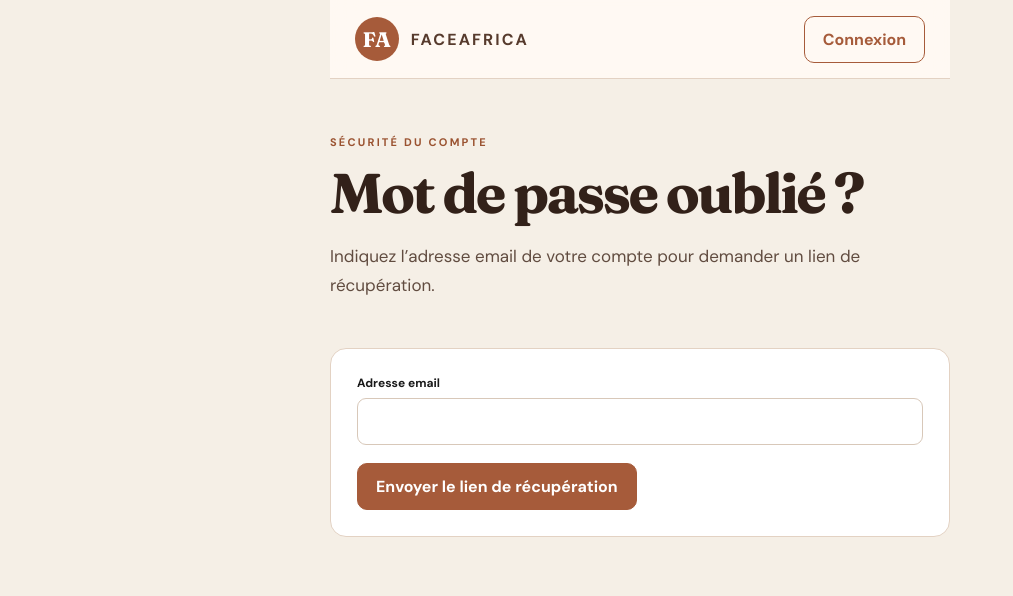
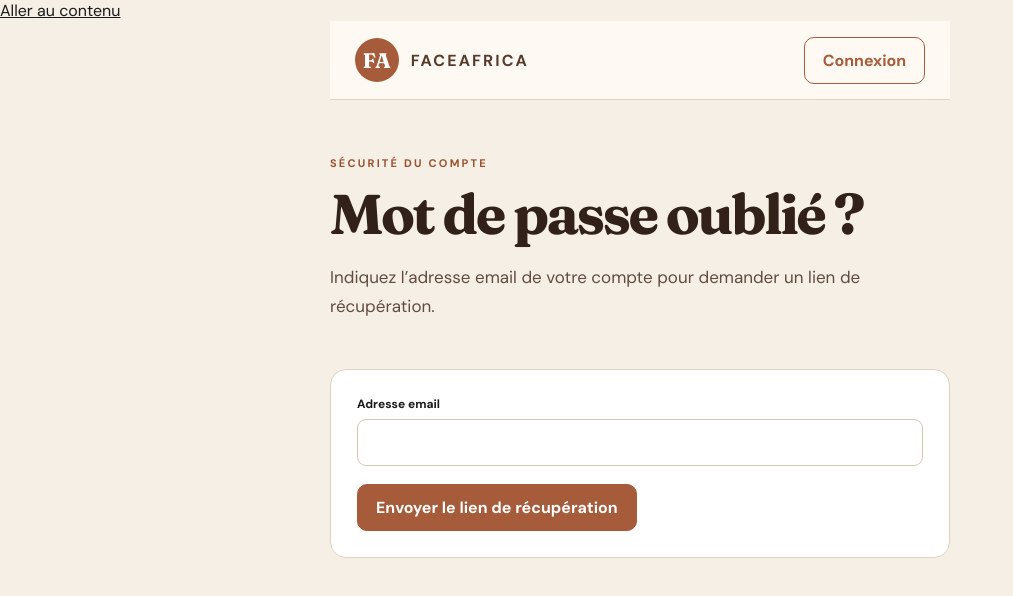
Before and after one commit to alladindieye-max/face-africa, a Next.js app: page /mot-de-passe-oublie in a window 1280 px wide. Shown: the top 596 px of the page, without its empty margins (0-1013 px from the left). Built offline with nearby package versions, Linux system fonts and the light colour scheme; no server answers.

Commit message:
Add keyboard skip link to page content

```diff
--- a/src/app/layout.tsx
+++ b/src/app/layout.tsx
@@ -14,5 +14,5 @@ export const metadata: Metadata = {
   appleWebApp: { capable: true, title: 'FACEAFRICA' },
 };
 export default function RootLayout({ children }: Readonly<{ children: React.ReactNode }>) {
-  return <html lang="fr"><body className={`${dmSans.variable} ${fraunces.variable}`}>{children}</body></html>;
+  return <html lang="fr"><body className={`${dmSans.variable} ${fraunces.variable}`}><a className="skip-link" href="#contenu-principal">Aller au contenu</a>{children}</body></html>;
 }
```
